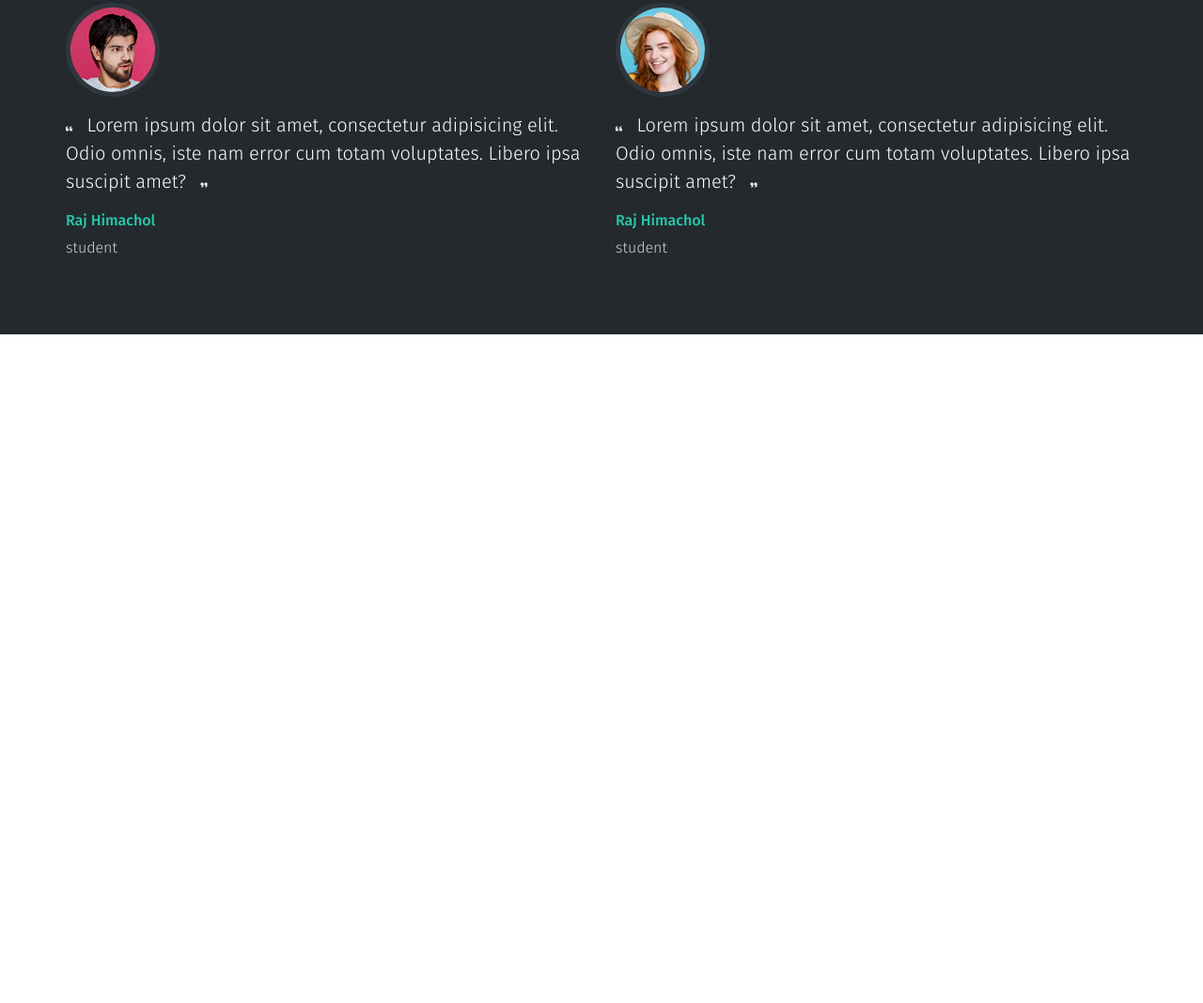
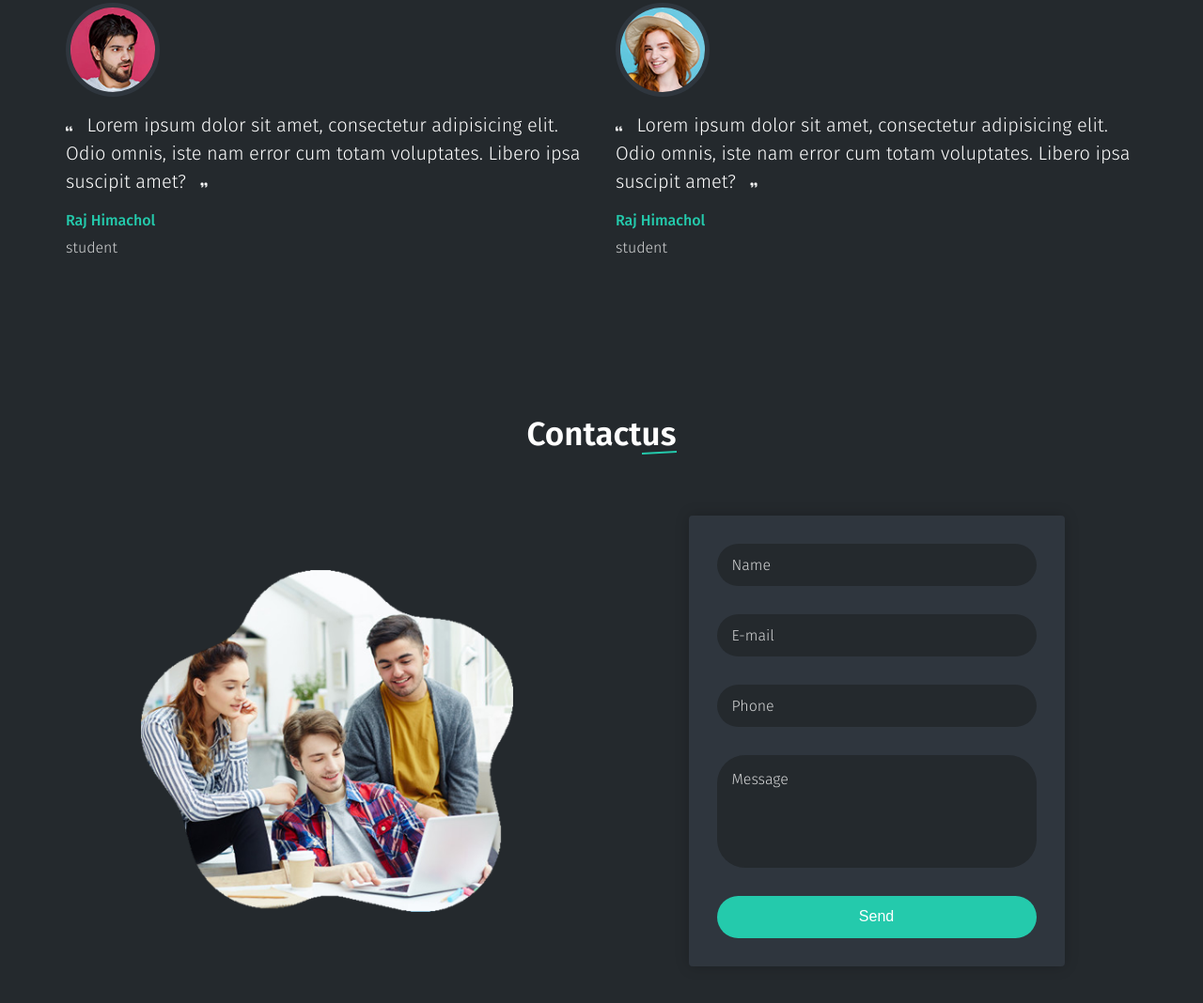
Before and after one commit to sanjoyPaulPappu/webshala, a plain HTML site: page index.html in a window 1280 px wide. Shown: the part 3043-4111 px from the top of the page at 94% size. Before the commit the page ends 3399 px from the top, so only its background shows below. Drawn offline with Linux system fonts and the light colour scheme.

Commit message:
contact section complete

```diff
--- a/css/style.css
+++ b/css/style.css
@@ -80,6 +80,8 @@ img {
   font-weight: 500;
   border: 1px solid transparent;
   transition: all 0.3s ease;
+  font-size: 16px;
+  cursor: pointer;
 }
 
 .btn-1 {
@@ -148,6 +150,31 @@ p {
   font-size: 16px;
   color: var(--white-800);
 }
+
+.form-control {
+  height: 45px;
+  width: 100%;
+  display: block;
+  margin-bottom: 30px;
+  padding: 0 15px;
+  border-radius: 30px;
+  background-color: var(--dark-800);
+  border: 1px solid transparent;
+  font-size: 16px;
+  font-family: inherit;
+  color: var(--white-900);
+  font-weight: 300;
+  transition: all 0.5s ease;
+}
+
+.form-control::placeholder {
+  color: var(--white-800);
+}
+
+.form-control:focus {
+  border-color: var(--main-color);
+}
+
 /* =============== header area style ============== */
 .header {
   background-color: var(--dark-800);
@@ -600,3 +627,47 @@ p {
   font-size: 16px;
   color: var(--white-800);
 }
+
+/* contact section */
+.contact-section {
+  background-color: var(--dark-800);
+}
+
+.contact-img {
+  display: flex;
+  align-items: center;
+  justify-content: center;
+}
+
+.contact-img img {
+  max-width: 420px;
+  width: 100%;
+  animation: zoomOutIn01 7s linear infinite;
+}
+
+.contact-img,
+.contact-form {
+  width: 50%;
+  padding: 0 15px;
+}
+
+.contact-form form {
+  width: 100%;
+  max-width: 400px;
+  background-color: var(--dark-700);
+  padding: 30px;
+  border-radius: 4px;
+  box-shadow: var(--shadow);
+  margin: auto;
+}
+
+.contact-form textarea.form-control {
+  height: 120px;
+  resize: none;
+  padding-top: 15px;
+}
+
+.contact-form .btn {
+  height: 45px;
+  width: 100%;
+}
--- a/index.html
+++ b/index.html
@@ -290,6 +290,40 @@
       </div>
     </section>
     <!-- reviews section end -->
+
+    <!-- contact section start -->
+    <section class="contact-section section-padding" id="contact">
+      <div class="container">
+        <div class="row">
+          <div class="section-title">
+            <h2>contact<span>us</span></h2>
+          </div>
+        </div>
+        <div class="row">
+          <div class="contact-img">
+            <img src="images/contact-img.png" alt="contact-img">
+          </div>
+          <div class="contact-form">
+            <form>
+              <div class="input-group">
+                <input type="text" placeholder="Name" class="form-control">
+              </div>
+              <div class="input-group">
+                <input type="text" placeholder="E-mail" class="form-control">
+              </div>
+              <div class="input-group">
+                <input type="text" placeholder="Phone" class="form-control">
+              </div>
+              <div class="input-group">
+                <textarea placeholder="Message" class="form-control"></textarea>
+              </div>
+              <button type="button" class="btn btn-1">send</button>
+            </form>
+          </div>
+        </div>
+      </div>
+    </section>
+    <!-- contact section end -->
   </main>
   <!-- main section end -->
 
```
